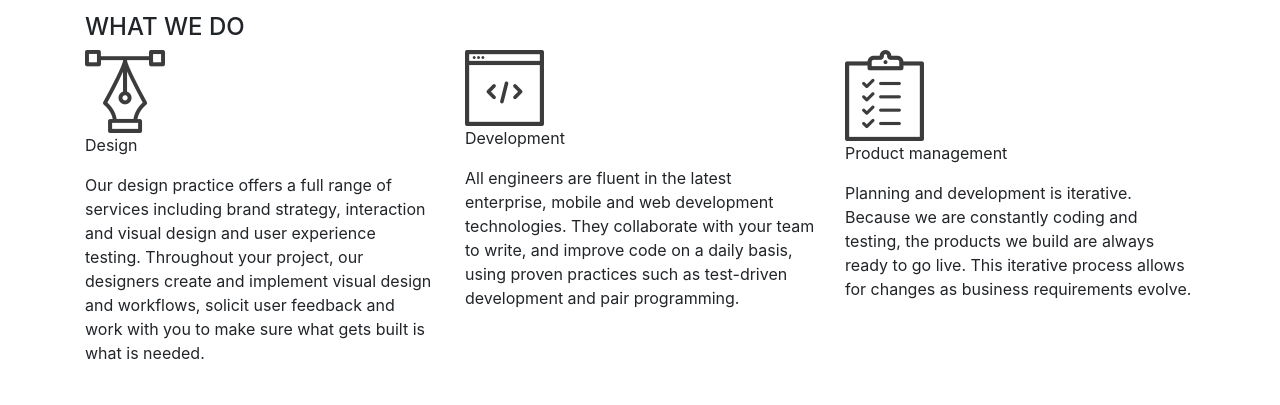
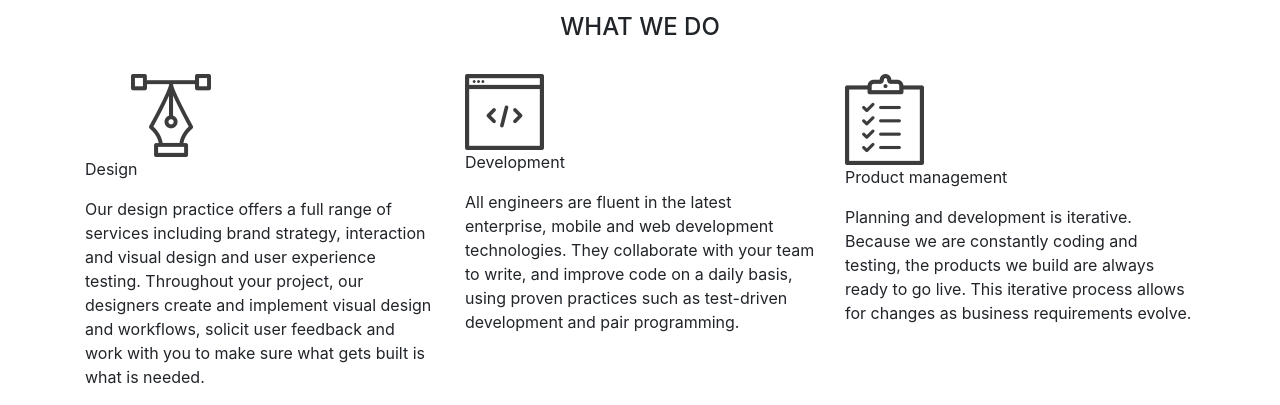
Before and after one commit to christylydia34/delanistudio, a plain HTML site: page index.html in a window 1280 px wide. Shown: the part 744-1149 px from the top of the page. Before the commit the page ends 1125 px from the top, so only its background shows below. Drawn offline with Linux system fonts and the light colour scheme.

Commit message:
add changes

```diff
--- a/css/style.css
+++ b/css/style.css
@@ -60,3 +60,9 @@
 #pm hide {
     display: none;
 }
+#des1{
+    margin-left: 13%;
+}
+#WHATWEDO{
+    text-align: center;
+}
```
Also changed, not shown: index.html (+1 -0 lines), js/script.js (line endings or trailing spaces).
